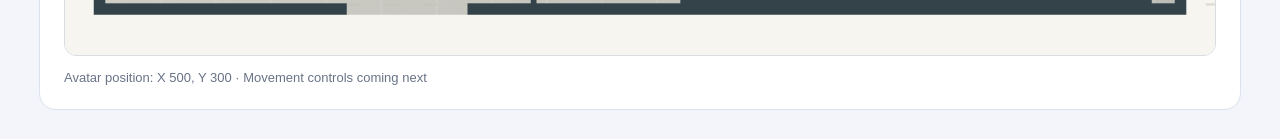
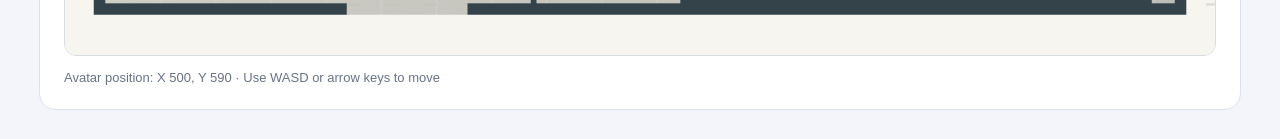
Before and after one commit to Janhavi-dot/ProxiSpeak-Individual, a React (Vite) app in the folder client/: page / in a window 1280 px wide. Shown: the part 1182-1321 px from the top of the page. Built offline with nearby package versions, Linux system fonts and the light colour scheme; no server answers.

Commit message:
feat: update app for avatar movement

```diff
--- a/client/src/App.jsx
+++ b/client/src/App.jsx
@@ -1,5 +1,5 @@
 
-import { useEffect, useState } from "react";
+import { useCallback, useEffect, useState } from "react";
 import { io } from "socket.io-client";
 import OfficeCanvas from "./OfficeCanvas.jsx";
 
@@ -9,21 +9,21 @@ const socket = io("http://localhost:5000", {
 
 export default function App() {
   const [status, setStatus] = useState("Connecting...");
+  const [avatarPosition, setAvatarPosition] = useState({
+    x: 500,
+    y: 590,
+  });
+
+  const handlePositionChange = useCallback((position) => {
+    setAvatarPosition(position);
+  }, []);
 
   useEffect(() => {
     socket.connect();
 
-    socket.on("connect", () => {
-      setStatus("Connected");
-    });
-
-    socket.on("connect_error", () => {
-      setStatus("Connection failed");
-    });
-
-    socket.on("disconnect", () => {
-      setStatus("Disconnected");
-    });
+    socket.on("connect", () => setStatus("Connected"));
+    socket.on("connect_error", () => setStatus("Connection failed"));
+    socket.on("disconnect", () => setStatus("Disconnected"));
 
     return () => {
       socket.off("connect");
@@ -42,7 +42,13 @@ export default function App() {
         </div>
 
         <div className="connection-status">
-          <span className={status === "Connected" ? "status-dot online" : "status-dot"} />
+          <span
+            className={
+              status === "Connected"
+                ? "status-dot online"
+                : "status-dot"
+            }
+          />
           Backend: {status}
         </div>
       </header>
@@ -57,11 +63,12 @@ export default function App() {
         </div>
 
         <div className="canvas-container">
-          <OfficeCanvas />
+          <OfficeCanvas onPositionChange={handlePositionChange} />
         </div>
 
         <p className="canvas-note">
-          Avatar position: X 500, Y 300 · Movement controls coming next
+          Avatar position: X {avatarPosition.x}, Y {avatarPosition.y}
+          {" · Use WASD or arrow keys to move"}
         </p>
       </section>
     </main>
```
